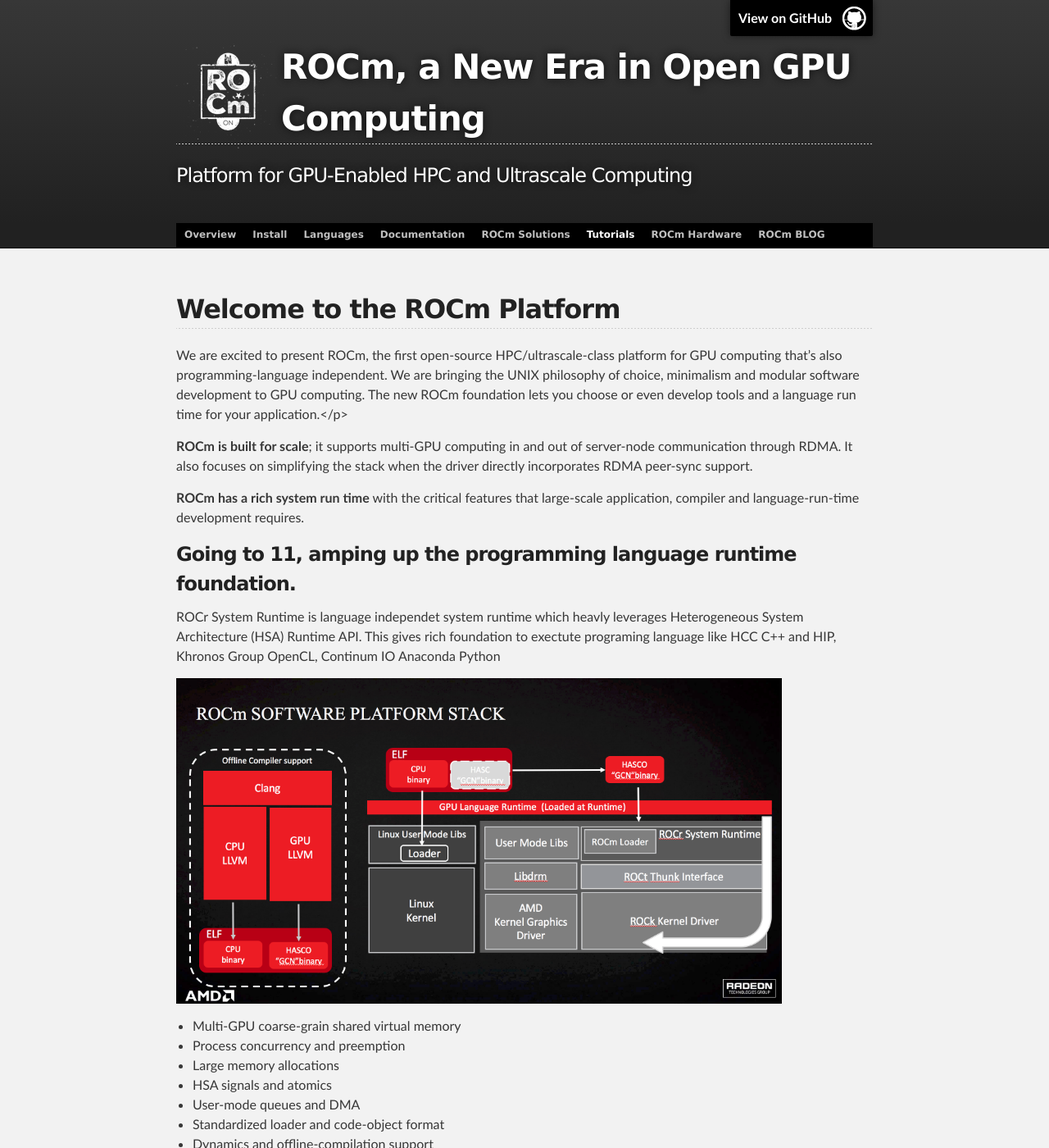
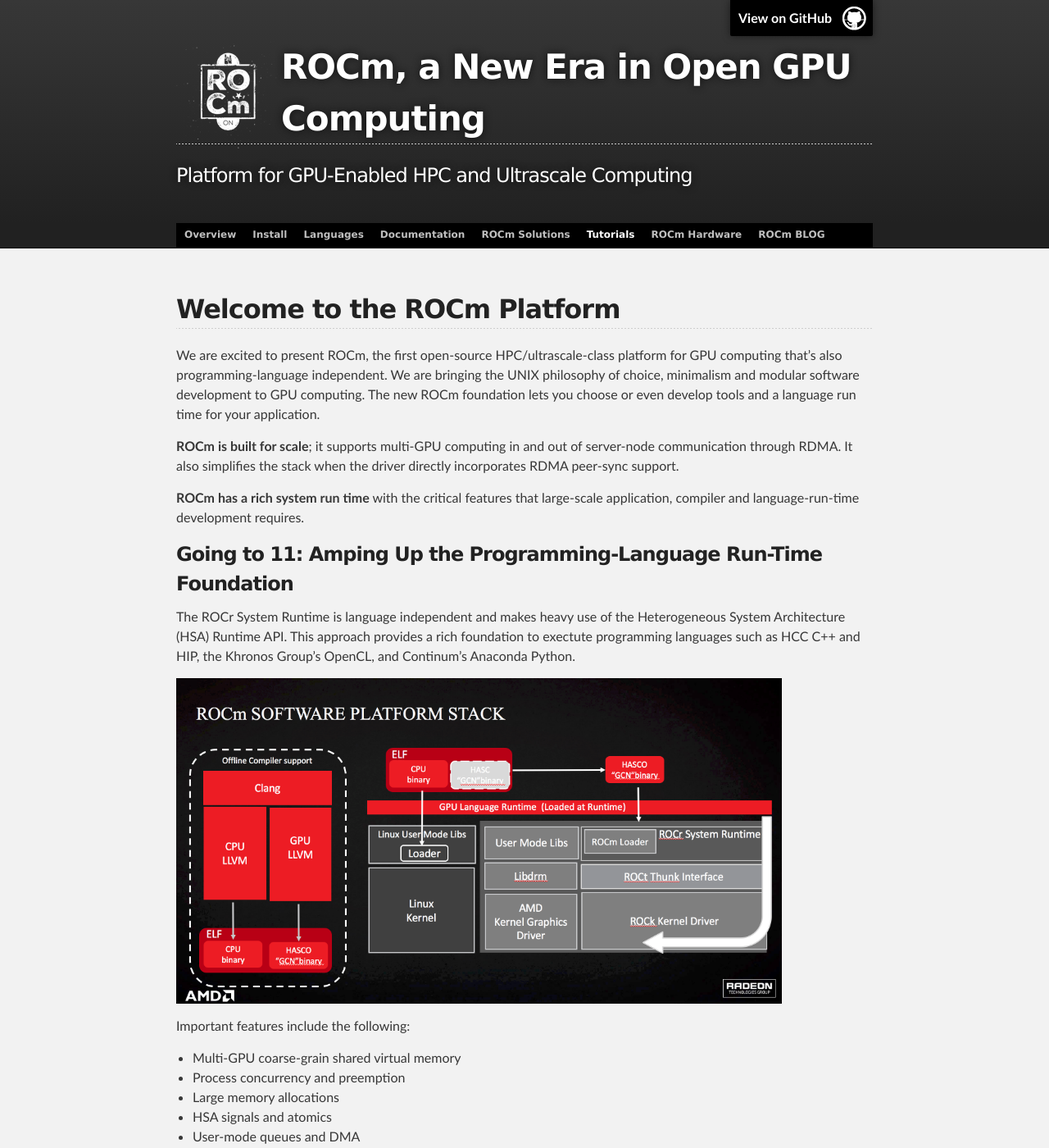
Before and after one commit to ROCm/ROCm.github.io, a Jekyll site: the page built from index.md, in a window 1280 px wide and 1400 px high. Shown: the whole window at 82% size. Built offline with Jekyll 4.4.1, drawn with Linux system fonts in a browser that asks for light colours; some of the changed text lies outside the part shown.

Commit message:
Update index.md

```diff
--- a/index.md
+++ b/index.md
@@ -1,6 +1,6 @@
 ---
 layout: default
-title: ROCm, a new era in GPU Computing
+title: ROCm, a New Era in GPU Computing
 ---
 
 ## Welcome to the ROCm Platform
@@ -10,11 +10,11 @@
 programming-language independent. We are bringing the UNIX philosophy
 of choice, minimalism and modular software development to GPU
 computing. The new ROCm foundation lets you choose or even develop
-tools and a language run time for your application.</p>
+tools and a language run time for your application.
 
 **ROCm is built for scale**; it supports multi-GPU
 computing in and out of server-node communication through RDMA. It
-also focuses on simplifying the stack when the driver directly
+also simplifies the stack when the driver directly
 incorporates RDMA peer-sync support.
 
 **ROCm has a rich system run time** with the critical
@@ -22,15 +22,17 @@
 development requires.
 
 
-### Going to 11, amping up the programming language runtime foundation.
+### Going to 11: Amping Up the Programming-Language Run-Time Foundation
 
 
-ROCr System Runtime is language independet system runtime which
-heavly leverages Heterogeneous System Architecture (HSA) Runtime API.
-This gives rich foundation to exectute programing language like HCC
-C++ and HIP, Khronos Group OpenCL, Continum IO Anaconda Python
+The ROCr System Runtime is language independent and makes
+heavy use of the Heterogeneous System Architecture (HSA) Runtime API.
+This approach provides a rich foundation to exectute programming languages such as HCC
+C++ and HIP, the Khronos Group’s OpenCL, and Continum’s Anaconda Python.
 
 ![ROCm_Stack_Diagram](images/ROCm_Stack.png)
+
+Important features include the following:
 
  * Multi-GPU coarse-grain shared virtual memory
  * Process concurrency and preemption
@@ -39,7 +41,7 @@
  * User-mode queues and DMA
  * Standardized loader and code-object format
  * Dynamics and offline-compilation support
- * Peer-to-Peer multi-GPU operation with RDMA support
+ * Peer-to-peer multi-GPU operation with RDMA support
  * Profiler trace and event-collection API
  * Systems-management API and tools
 
@@ -47,7 +49,7 @@
 ### Solid Compilation Foundation and Language Support
 
  *  LLVM compiler foundation
- *  HCC C++  and HIP for application portability
+ *  HCC C++ and HIP for application portability
  *  GCN assembler and disassembler
 
 The frontiers of what you can accomplish with ROCm are vast and
```
